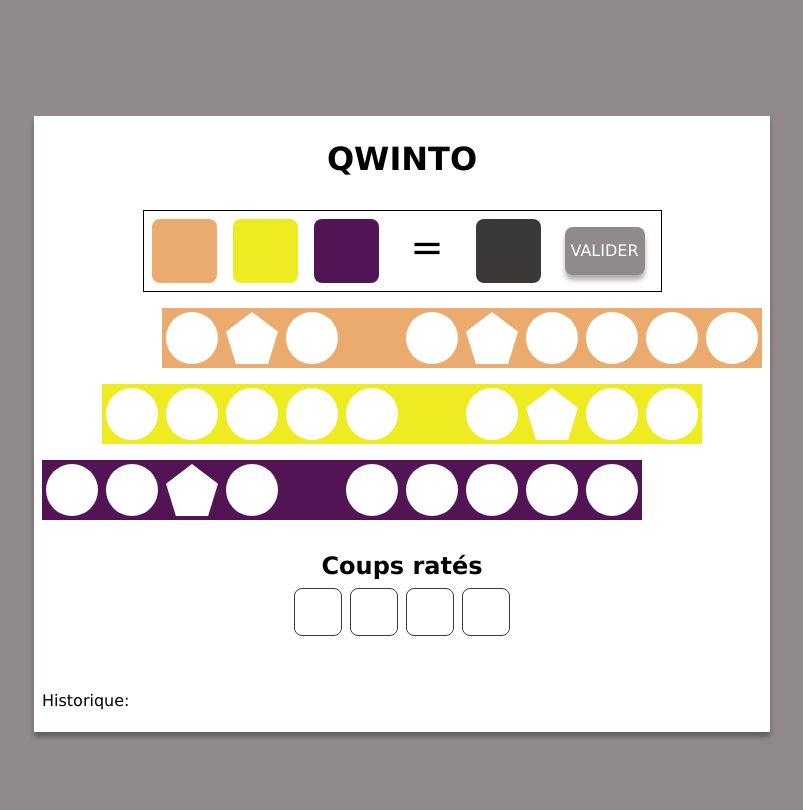
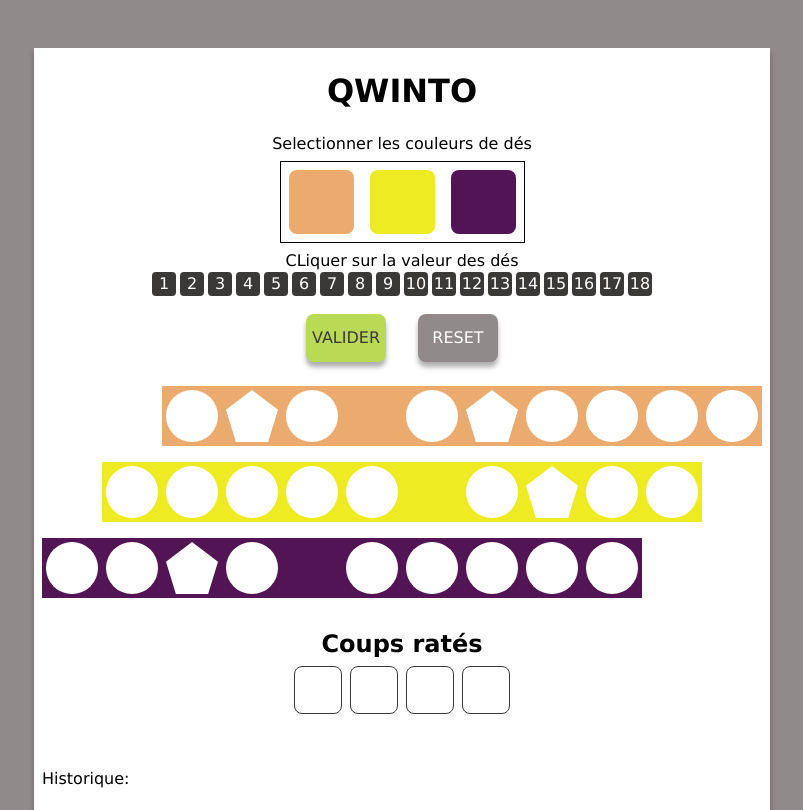
Before and after one commit to arnaudpant/qwinto, a React (Vite) app: page /game in a window 1280 px wide. Shown: the whole page, without its empty margins (238-1041 px from the left). Built offline with nearby package versions, Linux system fonts and the light colour scheme.

Commit message:
Fin logique joueurs a tour de role

```diff
--- a/src/Context.jsx
+++ b/src/Context.jsx
@@ -1,13 +1,10 @@
-import React, { useContext, createContext, useEffect, useState } from "react";
+import React, { useContext, createContext, useState } from "react";
 const AppContext = createContext();
 
 const AppProvider = ({ children }) => {
     const [players, setPlayers] = useState([]);
     const [playerIndexName, setPlayerIndexName] = useState();
-
-    // useEffect ( () => {
-    //     console.log(players);
-    // }, [players])
+    const [playerToPlay, setPlayerToPlay] = useState(0);
 
     return (
         <AppContext.Provider
@@ -16,6 +13,8 @@
                 players,
                 setPlayerIndexName,
                 playerIndexName,
+                playerToPlay,
+                setPlayerToPlay
             }}
         >
             {children}
--- a/src/components/Dices.jsx
+++ b/src/components/Dices.jsx
@@ -1,3 +1,5 @@
+
+
 const Dices = ({
     launchDice,
     diceOrange,
@@ -6,8 +8,6 @@
     diceResult,
     resetDice
 }) => {
-
-
 
     return (
         <div className="dices">
--- /dev/null
+++ b/src/components/DicesOtherPlayers.jsx
@@ -0,0 +1,76 @@
+import React from "react";
+
+const DicesOtherPlayers = ({
+    setDicesColor,
+    dicesColor,
+    setDiceResult,
+    resetDice,
+}) => {
+    const arrayDice = [
+        1, 2, 3, 4, 5, 6, 7, 8, 9, 10, 11, 12, 13, 14, 15, 16, 17, 18,
+    ];
+
+    return (
+        <>
+            <p>Selectionner les couleurs de dés</p>
+            <div className="dices">
+                <div
+                    className="dice dice-orange"
+                    onClick={() => {
+                        setDicesColor([...dicesColor, "orange"]);
+                    }}
+                >
+                    {dicesColor.includes("orange") && "X"}
+                </div>
+                <div
+                    className="dice dice-jaune"
+                    onClick={() => {
+                        setDicesColor([...dicesColor, "jaune"]);
+                    }}
+                >
+                    {dicesColor.includes("jaune") && "X"}
+                </div>
+                <div
+                    className="dice dice-violet"
+                    onClick={() => {
+                        setDicesColor([...dicesColor, "violet"]);
+                    }}
+                >
+                    {dicesColor.includes("violet") && "X"}
+                </div>
+            </div>
+            <p>CLiquer sur la valeur des dés</p>
+            <div className="list-values-dices">
+                {arrayDice.map((dice) => (
+                    <div
+                        className="mini-dice"
+                        key={dice}
+                        onClick={() => setDiceResult(dice)}
+                    >
+                        {dice}
+                    </div>
+                ))}
+            </div>
+            <div className="btn">
+                <div
+                    className="btn-submit"
+                    onClick={() => {
+                        resetDice();
+                    }}
+                >
+                    VALIDER
+                </div>
+                <div
+                    className="btn-reset"
+                    onClick={() => {
+                        setDicesColor([]);
+                    }}
+                >
+                    RESET
+                </div>
+            </div>
+        </>
+    );
+};
+
+export default DicesOtherPlayers;
--- a/src/components/ListPlayers.jsx
+++ b/src/components/ListPlayers.jsx
@@ -3,22 +3,21 @@
 import { GiAmericanFootballPlayer, GiPlayerTime } from "react-icons/gi";
 
 const ListPlayers = () => {
-    const { players, playerIndexName } = useGlobalContext();
+    const { players, playerToPlay } = useGlobalContext();
 
     return (
         <div className="list-players-game">
             {players.map((player, index) => {
-                console.log(index);
-                if (index == playerIndexName) {
+                if (playerToPlay == index) {
                     return (
                         <div className="player player-me" key={index}>
-                            <GiAmericanFootballPlayer />
+                            <GiAmericanFootballPlayer /> {player}
                         </div>
                     );
                 } else {
                     return (
                         <div className="player" key={index}>
-                            {player}
+                            <GiPlayerTime /> {player}
                         </div>
                     );
                 }
--- a/src/pages/Game.jsx
+++ b/src/pages/Game.jsx
@@ -1,3 +1,4 @@
+import { useGlobalContext } from "../Context";
 import { useEffect, useState } from "react";
 import Dices from "../components/Dices";
 import LineCoupsManques from "../components/LineCoupsManques";
@@ -6,11 +7,15 @@
 import LineViolet from "../components/LineViolet";
 import LineYellow from "../components/LineYellow";
 import ListPlayers from "../components/ListPlayers";
+import DicesOtherPlayers from "../components/DicesOtherPlayers";
 
 function Game() {
-    const [casesOrange, setCasesOrange] = useState([0, 0, 0, 0, 0, 0, 0, 0, 0]);
-    const [casesJaune, setCasesJaune] = useState([0, 0, 0, 0, 0, 0, 0, 0, 0]);
-    const [casesViolet, setCasesViolet] = useState([0, 0, 0, 0, 0, 0, 0, 0, 0]);
+    // Context
+    const { playerIndexName, playerToPlay, setPlayerToPlay, players } = useGlobalContext();
+
+    // const [casesOrange, setCasesOrange] = useState([0, 0, 0, 0, 0, 0, 0, 0, 0]);
+    // const [casesJaune, setCasesJaune] = useState([0, 0, 0, 0, 0, 0, 0, 0, 0]);
+    // const [casesViolet, setCasesViolet] = useState([0, 0, 0, 0, 0, 0, 0, 0, 0]);
 
     // DICES
     const [diceOrange, setDiceOrange] = useState(0);
@@ -20,10 +25,8 @@
     const [dicesColor, setDicesColor] = useState([]);
     const [dicesHystorique, setDicesHystorique] = useState([]);
 
-    // PLAYERS
-
-
     useEffect(() => {
+        // Joueur physique lance les dés
         setDiceResult(
             Number(diceOrange) + Number(diceJaune) + Number(diceViolet)
         );
@@ -43,6 +46,10 @@
         setDiceOrange(0);
         setDiceJaune(0);
         setDiceViolet(0);
+        setPlayerToPlay(playerToPlay + 1);
+        playerToPlay === players.length - 1 && setPlayerToPlay(0);
+        setDicesColor([]);
+        setDiceResult("");
     };
 
     return (
@@ -50,6 +57,7 @@
             <ListPlayers />
             <div className="carte-jeux">
                 <h1>QWINTO</h1>
+                {playerIndexName === playerToPlay ? (
                     <Dices
                         launchDice={launchDice}
                         diceOrange={diceOrange}
@@ -58,6 +66,14 @@
                         diceResult={diceResult}
                         resetDice={resetDice}
                     />
+                ) : (
+                    <DicesOtherPlayers
+                        setDicesColor={setDicesColor}
+                        dicesColor={dicesColor}
+                        setDiceResult={setDiceResult}
+                        resetDice={resetDice}
+                    />
+                )}
                 <LineOrange diceResult={diceResult} dicesColor={dicesColor} />
                 <LineYellow diceResult={diceResult} dicesColor={dicesColor} />
                 <LineViolet diceResult={diceResult} dicesColor={dicesColor} />
--- a/src/style/components/_dices.scss
+++ b/src/style/components/_dices.scss
@@ -36,15 +36,38 @@
     color: $color-carte;
 }
 
-.btn-submit {
+.btn {
+    display: flex;
+}
+
+.btn-submit, .btn-reset {
     height: 48px;
     width: 80px;
     margin: 16px;
-    background-color: $color-bg;
-    color: $color-carte;
     text-align: center;
     line-height: 48px;
     border-radius: 8px;
     box-shadow: $shadow;
     cursor: pointer;
 }
+
+.btn-submit{
+    background-color: $color-bada;
+    color: $color-dark;
+}
+
+.btn-reset {
+    background-color: $color-bg;
+    color: $color-carte;
+}
+
+
+.list-values-dices {
+    display: flex;
+    justify-content: center;
+    width: 100%;
+}
+
+.mini-dice {
+    cursor: pointer;
+}
--- a/src/style/components/_lines.scss
+++ b/src/style/components/_lines.scss
@@ -4,15 +4,18 @@
     width: 100%;
 
     .player{
+        display: flex;
+        align-items: center;
+        justify-content: space-around;
         min-width: 100px;
         margin: 8px;
         padding: 4px 16px;
-        text-align: center;
         border-radius: 999px;
         background-color: $color-carte;
         box-shadow: $shadow;
 
         &.player-me {
+            background-color: $color-bada;
             svg {
                 height: 24px;
                 width: 24px;
@@ -87,7 +90,7 @@
     margin: 8px;
 }
 
-.list-hystorique {
+.list-hystorique, .mini-dice {
     height: 24px;
     width: 24px;
     margin: 2px;
```
Lines whose indentation alone changed are shown as unchanged.
